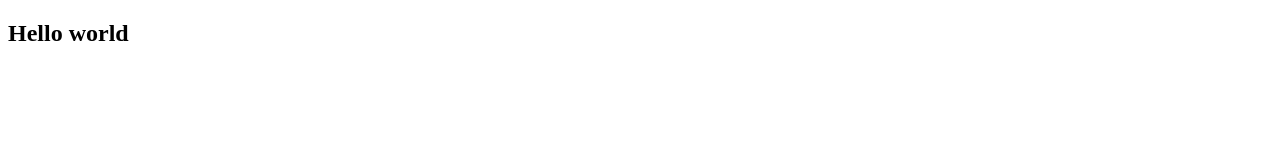
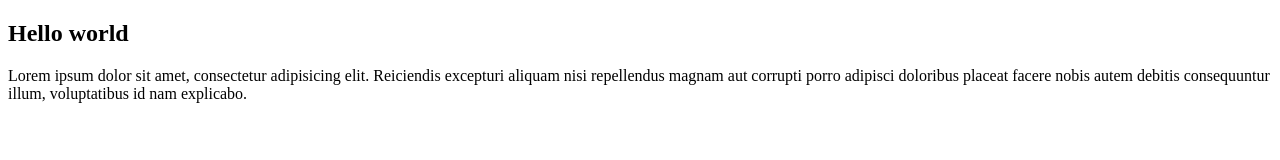
Before and after one commit to ivanprostream/tailwindcss, a plain HTML site: page index.html in a window 1280 px wide. Drawn offline with Linux system fonts and the light colour scheme.

Commit message:
Add text

```diff
--- a/index.html
+++ b/index.html
@@ -8,5 +8,6 @@
 </head>
 <body>
     <h2>Hello world</h2>
+    <p>Lorem ipsum dolor sit amet, consectetur adipisicing elit. Reiciendis excepturi aliquam nisi repellendus magnam aut corrupti porro adipisci doloribus placeat facere nobis autem debitis consequuntur illum, voluptatibus id nam explicabo.</p>
 </body>
 </html>
```
